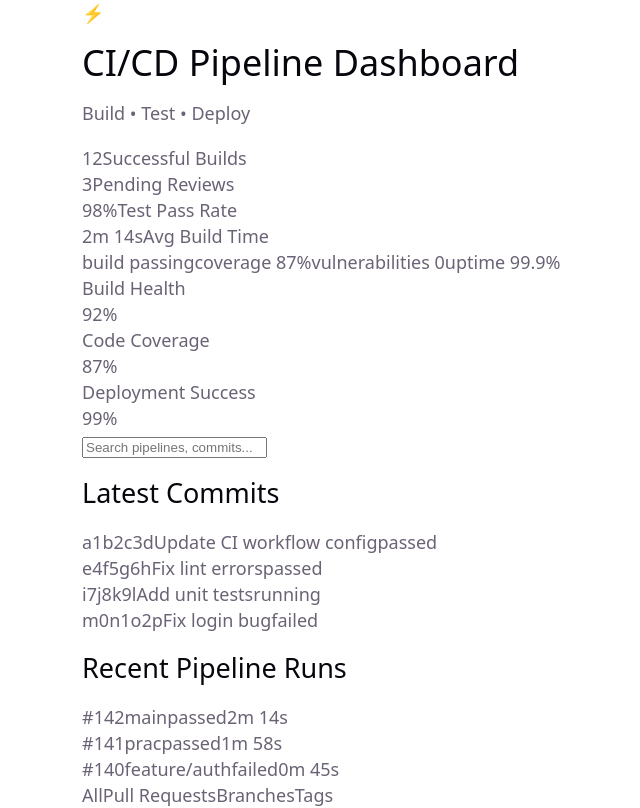
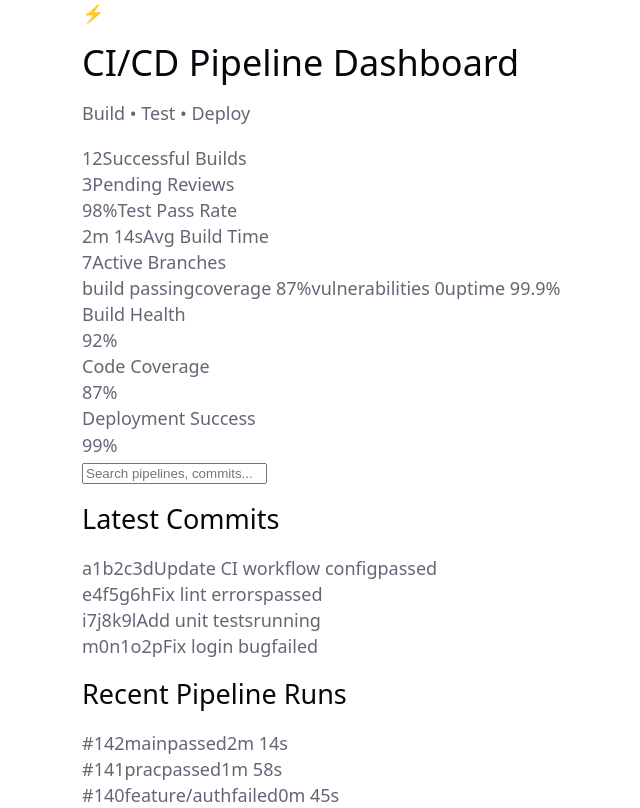
Before and after one commit to vinayak-pol003/CI-CD-PRAC, a React (Vite) app: page / in a window 1280 px wide. Shown: the top 808 px of the page, without its empty margins (108-748 px from the left). Built offline with nearby package versions, Linux system fonts and the light colour scheme.

Commit message:
Add active branches stat card

```diff
--- a/src/App.jsx
+++ b/src/App.jsx
@@ -22,6 +22,10 @@ function App() {
         <div className="card">
           <span className="num">2m 14s</span>
           <span>Avg Build Time</span>
+        </div>
+        <div className="card">
+          <span className="num">7</span>
+          <span>Active Branches</span>
         </div>
       </div>
       <div className="badge-row">
```
